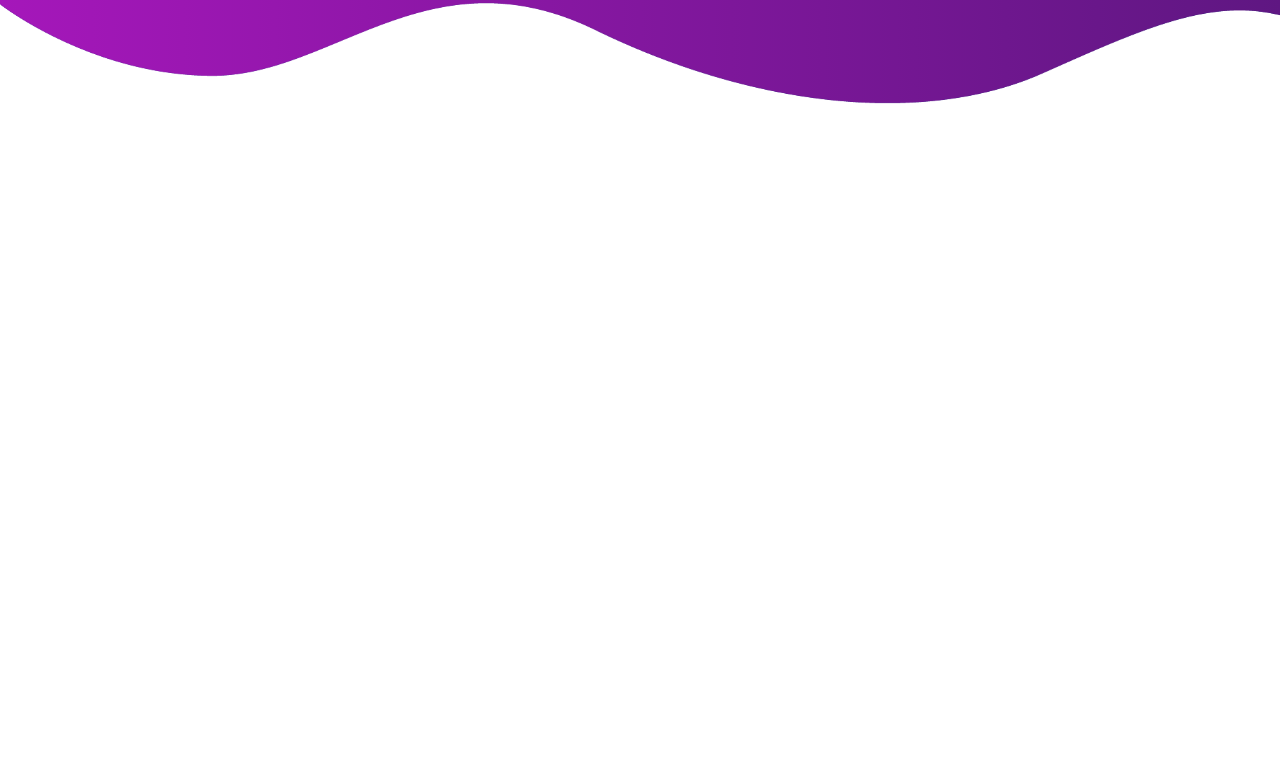
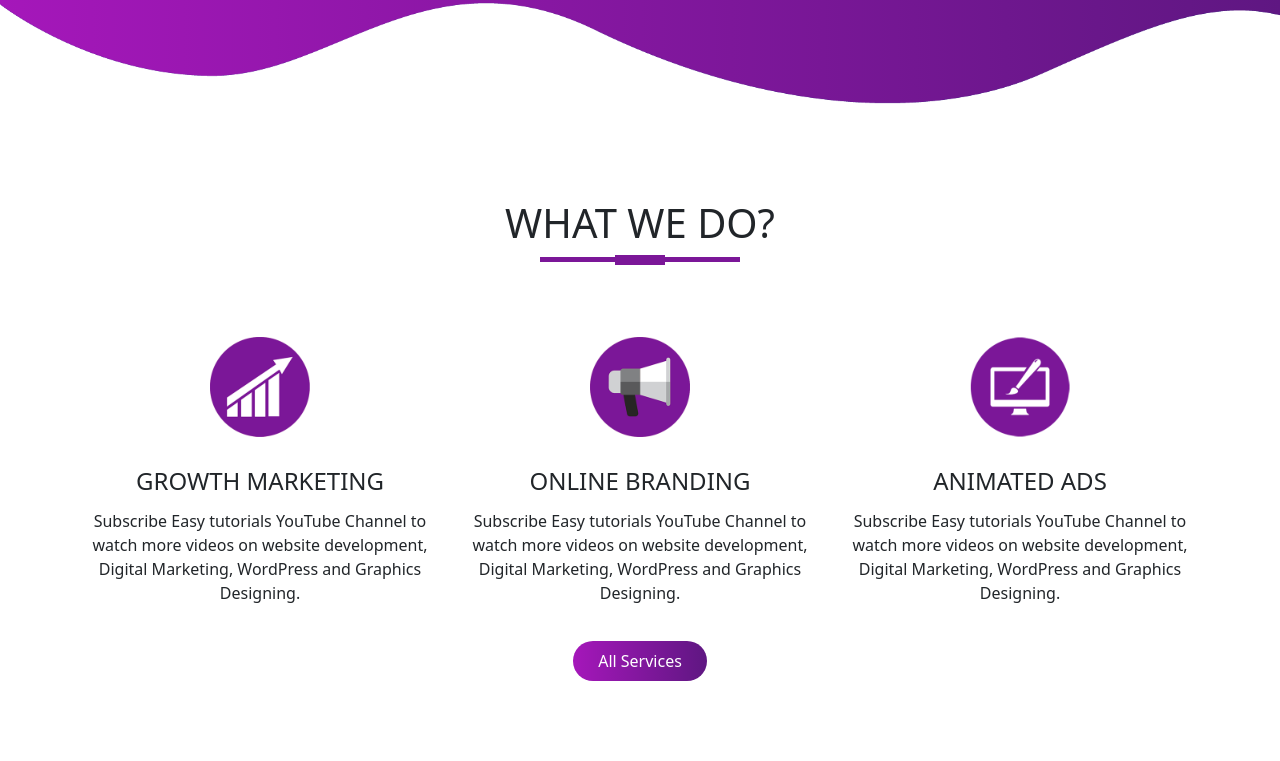
Before and after one commit to iurikeidann/Agency_Website_Template, a plain HTML site: page index.html in a window 1280 px wide. Shown: the part 600-1361 px from the top of the page. Before the commit the page ends 800 px from the top, so only its background shows below. Drawn offline with nearby package versions, Linux system fonts and the light colour scheme.

Commit message:
04_Service_Section_Ended_27m_20s
04_Service_Section_Ended_27m_20s

```diff
--- a/index.html
+++ b/index.html
@@ -56,6 +56,7 @@
 <!-------------- BANNER SECTION --------------->
 
     <section id="banner">
+
         <div class="container">
         <div class="row">
         <div class="col-md-6">
@@ -76,7 +77,37 @@
 
     </section>
 
+<!-------------- SERVICES SECTION --------------->
 
+    <section id="services">
+
+        <h1 class="title text-center">WHAT WE DO?</h1>
+        <div class="container">
+        <div class="row text-center">
+
+        <div class="col-md-4 services">
+            <img src="assets/service1.png" class="service-img">
+            <h4>Growth Marketing</h4>
+            <p>Subscribe Easy tutorials YouTube Channel to watch more videos on website development, Digital Marketing, WordPress and Graphics Designing.</p>
+        </div>
+
+        <div class="col-md-4 services">
+            <img src="assets/service2.png" class="service-img">
+            <h4>Online Branding</h4>
+            <p>Subscribe Easy tutorials YouTube Channel to watch more videos on website development, Digital Marketing, WordPress and Graphics Designing.</p>
+        </div>
+
+        <div class="col-md-4 services">
+            <img src="assets/service3.png" class="service-img">
+            <h4>Animated Ads</h4>
+            <p>Subscribe Easy tutorials YouTube Channel to watch more videos on website development, Digital Marketing, WordPress and Graphics Designing.</p>
+        </div>
+
+        <div>
+            <button type="button" class="btn btn-primary">All Services</button>
+        </div>
+
+    </section>
 
 </body>
 
--- a/style.css
+++ b/style.css
@@ -70,3 +70,55 @@ body {
 .bottom-img {
     width: 100%;
 }
+
+/*--------------- SERVICES SECTION ---------------*/
+
+#services {
+    padding: 80px 0;
+}
+
+.service-img {
+    width: 100px;
+    margin-top: 20px;
+}
+
+.services {
+    padding: 20px;
+}
+
+.services h4 {
+    padding: 5px;
+    margin-top: 25px;
+    text-transform: uppercase;
+}
+
+.title::before {
+    content: '';
+    background: #7b1798;
+    height: 5px;
+    width: 200px;
+    margin-left: auto;
+    margin-right: auto;
+    display: block;
+    transform: translateY(63px);
+}
+
+.title::after {
+    content: '';
+    background: #7b1798;
+    height: 10px;
+    width: 50px;
+    margin-left: auto;
+    margin-right: auto;
+    margin-bottom: 40px;
+    display: block;
+    transform: translateY(8px);
+}
+
+#services .btn-primary {
+    box-shadow: none;
+    padding: 8px 25px;
+    border: none;
+    border-radius: 20px;
+    background-image: linear-gradient(to right, #a517ba, #5f1782);
+}
```
Lines whose indentation alone changed are shown as unchanged.
